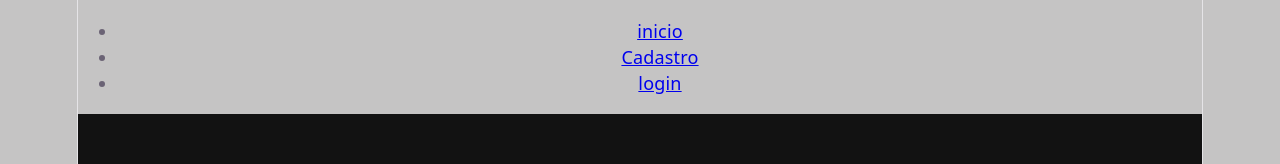
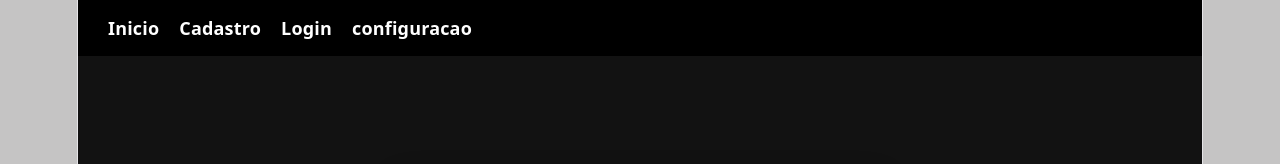
Before and after one commit to kauanderengoski21-cmyk/Projeto_, a React (Vite) app in the folder forntand/: page /cadastro in a window 1280 px wide. Shown: the top 164 px of the page. Built offline with nearby package versions, Linux system fonts and the light colour scheme.

Commit message:
arrumando a parte do front end da parte dos menus de cadastro e login entre outros

```diff
--- a/forntand/src/components/menu/Menu.module.css
+++ b/forntand/src/components/menu/Menu.module.css
@@ -0,0 +1,33 @@
+
+.menu {
+  background-color: #000;
+  padding: 15px 30px;
+}
+
+.menulist {
+  display: flex;
+  list-style: none;
+  margin: 0;
+  padding: 0;
+  gap: 20px;
+}
+
+.menuprodut {
+  margin: 0;
+}
+
+.menulink {
+  color: #fff;
+  text-decoration: none;
+  font-size: 18px;
+  font-weight: bold;
+  transition: color 0.3s ease;
+}
+
+.menu-link:hover {
+  color: #bfbfbf;
+}
+
+.menu-link.active {
+  color: #00bfff;
+}
--- a/forntand/src/components/menu/Menu.tsx
+++ b/forntand/src/components/menu/Menu.tsx
@@ -1,39 +1,31 @@
 import { NavLink } from "react-router-dom";
-
-
-interface  MenuInstrucao {
- label: string,
- path: string
+import style  from  "./Menu.module.css";
+interface MenuInstrucao {
+  label: string;
+  path: string;
 }
 
-
-const menuInstrucao:MenuInstrucao[] = [
-    {label: "inicio", path:"/principal"},
-    {label: "Cadastro", path:"/cadastro"},
-    {label: "login", path:"/login"},
+const menuInstrucao: MenuInstrucao[] = [
+  { label: "Inicio", path: "/principal" },
+  { label: "Cadastro", path: "/cadastro" },
+  { label: "Login", path: "/login" },
+  { label: "configuracao", path: ""}
 ];
 
-const Menu: React.FC = ()=>{
-
-    return(
-        <>
-        <nav>
-            <ul>
-        {
-        menuInstrucao.map (x =>(
-         <li>
-             <NavLink to={x.path}>
-                {x.label}
-             </NavLink>
-         </li>
-        )
-        )
-        }
-            </ul>
-        </nav>
-        </>
-    );
-}
-
+const Menu: React.FC = () => {
+  return (
+    <nav className={style.menu}>
+      <ul className={style.menulist}>
+        {menuInstrucao.map((item) => (
+          <li className={style.menuprodut} key={item.path}>
+            <NavLink className={style.menulink} to={item.path}>
+              {item.label}
+            </NavLink>
+          </li>
+        ))}
+      </ul>
+    </nav>
+  );
+};
 
 export default Menu;
--- a/forntand/src/pages/private/principal/Principal.module.css
+++ b/forntand/src/pages/private/principal/Principal.module.css
@@ -207,7 +207,7 @@
 }
 
 .botaoSim {
-  background-color: #ffffff;
+  background-color: #eee1e1;
   color: rgb(117, 204, 18);
   border: 4px solid #ffffff;
   padding: 5px;
```
Also changed, not shown: forntand/src/pages/public/login/Configuracao/Conf.tsx (added, +48 -0 lines), forntand/src/pages/public/login/Configuracao/Configuracao.module.css (added).
